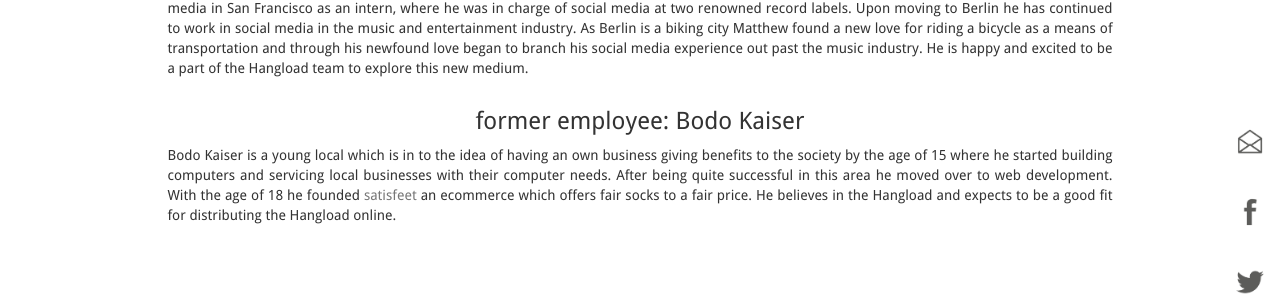
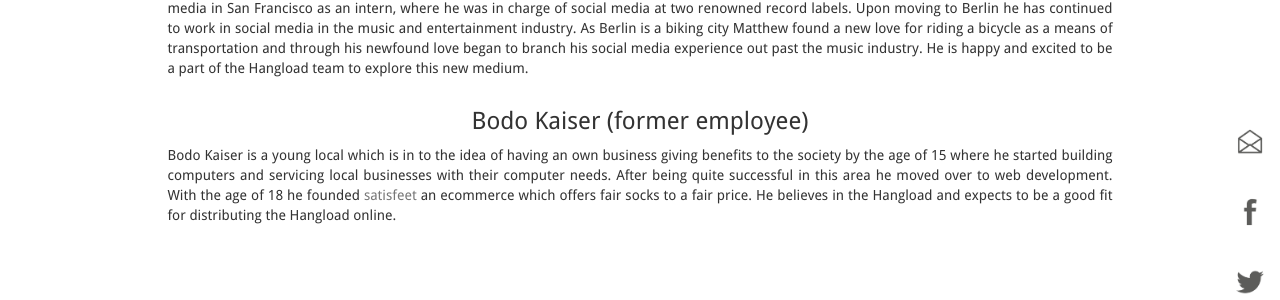
Before and after one commit to bodokaiser/hangload.com, a Jekyll site: the page built from about.html, in a window 1280 px wide and 900 px high, scrolled down 531 px. Shown: the part 153-453 px from the top of the window. Built offline with Jekyll 4.4.1, drawn with Linux system fonts in a browser that asks for light colours; nearby versions of some CDN libraries; library files that are not in the unit come from our copies; Markdown is read by kramdown in place of the engine named in the settings.

Commit message:
Update about.html

```diff
--- a/about.html
+++ b/about.html
@@ -60,9 +60,12 @@ prefix: ..
       </p>
       </div>
   </div>
+  </div>
+  </div>
+  </div>
   <div class="row">
     <div class="col-xs-10 col-xs-offset-1">
-      <h3 class="text-center">former employee: Bodo Kaiser</h3>
+      <h3 class="text-center">Bodo Kaiser (former employee)</h3>
       <p class="text-justify">
         Bodo Kaiser is a young local which is in to the idea of having an own
         business giving benefits to the society by the age of 15 where he
```
